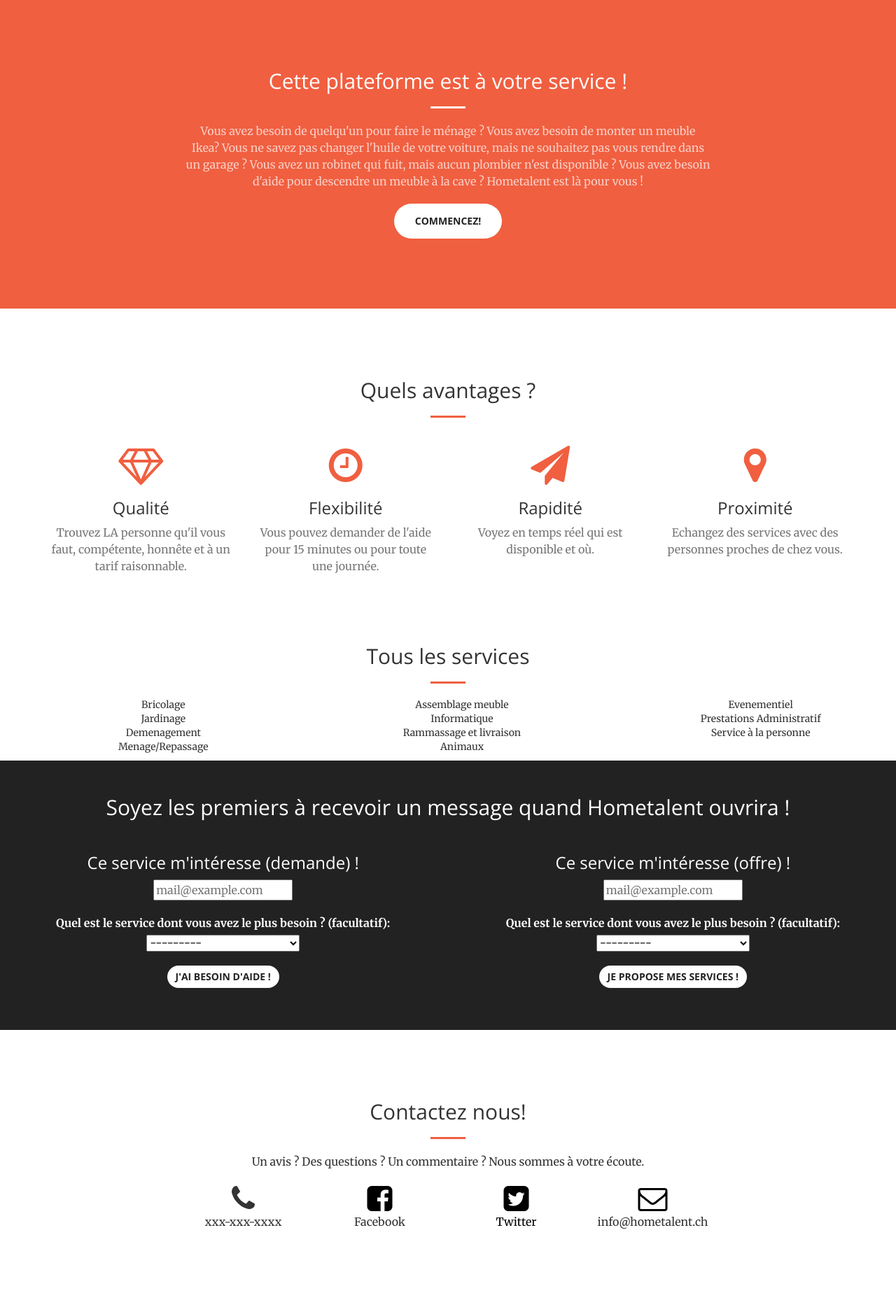
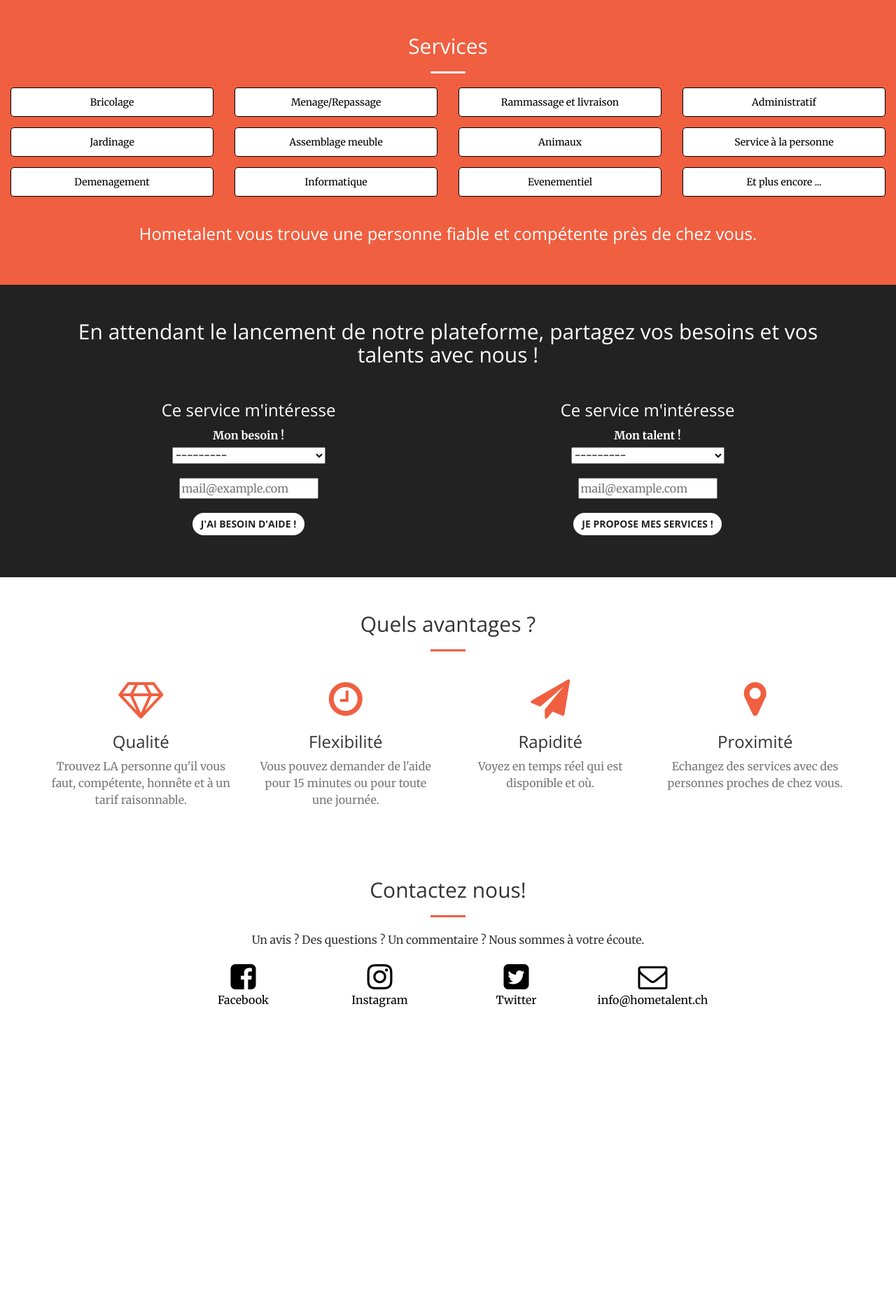
Before and after one commit to HomeTalent/my-first-blog, a Django app: page / in a window 1280 px wide. Shown: the part 801-2679 px from the top of the page at 70% size. After the commit the page ends 2241 px from the top, so only its background shows below. Run offline with Django 3.2, Linux system fonts and the light colour scheme; some libraries are stand-ins or nearby versions.

Commit message:
Prise en compte nouveaux retour

```diff
--- a/blog/forms.py
+++ b/blog/forms.py
@@ -9,15 +9,30 @@ class PostForm(forms.ModelForm):
         model = Post
         fields = ('title', 'text',)
 
-class MailForm(forms.ModelForm):
+class MailFormAsker(forms.ModelForm):
 
     class Meta:
         model = Mail
-        fields = ('address','service')
+        fields = ('service','address','user_type')
         widgets = {
             'address': forms.EmailInput(attrs={'placeholder': 'mail@example.com'}),
+            'user_type': forms.HiddenInput()
         }
         labels = {
-            'address': '',
-            'service': 'Quel est le service dont vous avez le plus besoin ? (facultatif)'
+            'service': 'Mon besoin !',
+            'address': ''
         }
+
+class MailFormTasker(forms.ModelForm):
+
+    class Meta:
+        model = Mail
+        fields = ('service','address','user_type')
+        widgets = {
+            'address': forms.EmailInput(attrs={'placeholder': 'mail@example.com'}),
+            'user_type': forms.HiddenInput()
+        }
+        labels = {
+            'service': 'Mon talent !',
+            'address': ''
+        }
--- a/blog/static/css/blog.css
+++ b/blog/static/css/blog.css
@@ -40,6 +40,10 @@ h1, h2, h3, h4 {
     width: 100%;
 }
 
+.post-form label {
+    display: block;
+}
+
 .top-menu, .top-menu:hover, .top-menu:visited {
     color: #ffffff;
     float: right;
--- a/blog/templates/index.html
+++ b/blog/templates/index.html
@@ -34,8 +34,20 @@
         <script src="https://oss.maxcdn.com/libs/respond.js/1.4.2/respond.min.js"></script>
     <![endif]-->
     <style>
+        #homeHeading {
+            background-color: black;
+        }
+
         .services-list li {
             list-style: none;
+            color: black;
+            margin-bottom: 15px;
+            border: 1px solid black;
+            border-radius: 5px;
+        }
+
+        hr.secondary {
+            border-color: white;
         }
 
         #id_service {
@@ -62,13 +74,10 @@
             <div class="collapse navbar-collapse" id="bs-example-navbar-collapse-1">
                 <ul class="nav navbar-nav navbar-right">
                     <li>
-                        <a class="page-scroll" href="#about">Concept</a>
+                        <a class="page-scroll" href="#header">Concept</a>
                     </li>
                     <li>
-                        <a class="page-scroll" href="#services">Service</a>
-                    </li>
-                    <li>
-                        <a class="page-scroll" href="#portfolio">Exemples</a>
+                        <a class="page-scroll" href="#services">Service &amp; Exemples</a>
                     </li>
                     <li>
                         <a class="page-scroll" href="#contact">Contact</a>
@@ -80,7 +89,7 @@
         <!-- /.container-fluid -->
     </nav>
 
-    <header>
+    <!--<header>
         <div class="header-content">
             <div class="header-content-inner">
                 <h1 id="homeHeading"><span style="background-color:rgba(0,0,0,.75);">Besoin d'un coup de main?</span></h1>
@@ -89,9 +98,18 @@
                 <a href="#about" class="btn btn-primary btn-xl page-scroll">Découvrez le concept</a>
             </div>
         </div>
+    </header>-->
+
+    <header id="header">
+        <div class="header-content">
+            <div class="header-content-inner">
+                <h1 id="homeHeading">De quel talent avez-vous besoin ?</h1>
+                <hr>
+            </div>
+        </div>
     </header>
 
-    <section class="bg-primary" id="about">
+    <!--<section class="bg-primary" id="about">
         <div class="container">
             <div class="row">
                 <div class="col-lg-8 col-lg-offset-2 text-center">
@@ -102,83 +120,44 @@
                 </div>
             </div>
         </div>
-    </section>
-
-    <section id="services">
+    </section>-->
+    <aside class="bg-primary" id="services">
         <div class="container">
             <div class="row">
                 <div class="col-lg-12 text-center">
-                    <h2 class="section-heading">Quels avantages ?</h2>
-                    <hr class="primary">
-                </div>
-            </div>
-        </div>
-        <div class="container">
-            <div class="row">
-                <div class="col-lg-3 col-md-6 text-center">
-                    <div class="service-box">
-                        <i class="fa fa-4x fa-diamond text-primary sr-icons"></i>
-                        <h3>Qualité</h3>
-                        <p class="text-muted">Trouvez LA personne qu'il vous faut, compétente, honnête et à un tarif raisonnable.</p>
-                    </div>
-                </div>
-                <div class="col-lg-3 col-md-6 text-center">
-                    <div class="service-box">
-                        <i class="fa fa-4x fa-clock-o text-primary sr-icons"></i>
-                        <h3>Flexibilité</h3>
-                        <p class="text-muted">Vous pouvez demander de l'aide pour 15 minutes ou pour toute une journée.</p>
-                    </div>
-                </div>
-                <div class="col-lg-3 col-md-6 text-center">
-                    <div class="service-box">
-                        <i class="fa fa-4x fa-paper-plane text-primary sr-icons"></i>
-                        <h3>Rapidité</h3>
-                        <p class="text-muted">Voyez en temps réel qui est disponible et où.</p>
-                    </div>
-                </div>
-                <div class="col-lg-3 col-md-6 text-center">
-                    <div class="service-box">
-                        <i class="fa fa-4x fa-map-marker text-primary sr-icons"></i>
-                        <h3>Proximité</h3>
-                        <p class="text-muted">Echangez des services avec des personnes proches de chez vous.</p>
-                    </div>
-                </div>
-            </div>
-        </div>
-    </section>
-
-    <section class="no-padding" id="portfolio">
-        <div class="container">
-            <div class="row">
-                <div class="col-lg-12 text-center">
-                    <h2 class="section-heading">Tous les services</h2>
-                    <hr class="primary">
+                    <h2 class="section-heading">Services</h2>
+                    <hr class="secondary">
                 </div>
             </div>
         </div>
         <div class="container-fluid">
-            <div class="row no-gutter popup-gallery">
-                <div class="col-lg-4 col-sm-6 text-center">
-                    <ul class="services-list">
-                        <li>Bricolage</li>
-                        <li>Jardinage</li>
-                        <li>Demenagement</li>
-                        <li>Menage/Repassage</li>
+            <div class="row">
+                <div class="col-lg-3 col-sm-6 text-center">
+                    <ul class="list-group services-list">
+                        <li class="list-group-item">Bricolage</li>
+                        <li class="list-group-item">Jardinage</li>
+                        <li class="list-group-item">Demenagement</li>
                     </ul>
                 </div>
-                <div class="col-lg-4 col-sm-6 text-center">
-                    <ul class="services-list">
-                        <li>Assemblage meuble</li>
-                        <li>Informatique</li>
-                        <li>Rammassage et livraison </li>
-                        <li>Animaux</li>
+                <div class="col-lg-3 col-sm-6 text-center">
+                    <ul class="list-group services-list">
+                        <li class="list-group-item">Menage/Repassage</li>
+                        <li class="list-group-item">Assemblage meuble</li>
+                        <li class="list-group-item">Informatique</li>
                     </ul>
                 </div>
-                <div class="col-lg-4 col-sm-6 text-center">
-                    <ul class="services-list">
-                        <li>Evenementiel</li>
-                        <li>Prestations Administratif</li>
-                        <li>Service à la personne</li>
+                <div class="col-lg-3 col-sm-6 text-center">
+                    <ul class="list-group services-list">
+                        <li class="list-group-item">Rammassage et livraison </li>
+                        <li class="list-group-item">Animaux</li>
+                        <li class="list-group-item">Evenementiel</li>
+                    </ul>
+                </div>
+                <div class="col-lg-3 col-sm-6 text-center">
+                    <ul class="list-group services-list">
+                        <li class="list-group-item">Administratif</li>
+                        <li class="list-group-item">Service à la personne</li>
+                        <li class="list-group-item">Et plus encore ...</li>
                     </ul>
                 </div>
                 <!--<div class="col-lg-4 col-sm-6">
@@ -272,22 +251,25 @@
                     </a>
                 </div>-->
             </div>
+            <h3 class="text-center">Hometalent vous trouve une personne fiable et compétente près de chez vous.</h3>
         </div>
-    </section>
+    </aside>
 
     <aside class="bg-dark">
         <div class="container text-center">
             <div class="call-to-action">
-                <h2>Soyez les premiers à recevoir un message quand Hometalent ouvrira !</h2>
-                <form method="POST" style="float : left" class="post-form">{% csrf_token %}
-                    <h3>Ce service m'intéresse (demande) !</h3>
-                    {{ form.as_p }}
+                <h2>En attendant le lancement de notre plateforme, partagez vos besoins et vos talents avec nous !</h2>
+                <form method="POST" class="col-lg-6 post-form">
+                    <h3>Ce service m'intéresse</h3>
+                    {{ asker_form.as_p }}
+                    {% csrf_token %}
                     <button type="submit" name="userbutton" class="save btn btn-default">J'AI BESOIN D'AIDE !</button>
                 </form>
 
-                <form method="POST" style="float : right" class="post-form">{% csrf_token %}
-                    <h3>Ce service m'intéresse (offre) !</h3>
-                    {{ form.as_p }}
+                <form method="POST" class="col-lg-6 post-form">
+                    <h3>Ce service m'intéresse</h3>
+                    {{ tasker_form.as_p }}
+                    {% csrf_token %}
                     <button type="submit" name="offerbutton" class="save btn btn-default">JE PROPOSE MES SERVICES !</button>
                 </form>
 
@@ -295,7 +277,50 @@
         </div>
     </aside>
 
-    <section id="contact">
+    <aside id="services">
+        <div class="container">
+            <div class="row">
+                <div class="col-lg-12 text-center">
+                    <h2 class="section-heading">Quels avantages ?</h2>
+                    <hr class="primary">
+                </div>
+            </div>
+        </div>
+        <div class="container">
+            <div class="row">
+                <div class="col-lg-3 col-md-6 text-center">
+                    <div class="service-box">
+                        <i class="fa fa-4x fa-diamond text-primary sr-icons"></i>
+                        <h3>Qualité</h3>
+                        <p class="text-muted">Trouvez LA personne qu'il vous faut, compétente, honnête et à un tarif raisonnable.</p>
+                    </div>
+                </div>
+                <div class="col-lg-3 col-md-6 text-center">
+                    <div class="service-box">
+                        <i class="fa fa-4x fa-clock-o text-primary sr-icons"></i>
+                        <h3>Flexibilité</h3>
+                        <p class="text-muted">Vous pouvez demander de l'aide pour 15 minutes ou pour toute une journée.</p>
+                    </div>
+                </div>
+                <div class="col-lg-3 col-md-6 text-center">
+                    <div class="service-box">
+                        <i class="fa fa-4x fa-paper-plane text-primary sr-icons"></i>
+                        <h3>Rapidité</h3>
+                        <p class="text-muted">Voyez en temps réel qui est disponible et où.</p>
+                    </div>
+                </div>
+                <div class="col-lg-3 col-md-6 text-center">
+                    <div class="service-box">
+                        <i class="fa fa-4x fa-map-marker text-primary sr-icons"></i>
+                        <h3>Proximité</h3>
+                        <p class="text-muted">Echangez des services avec des personnes proches de chez vous.</p>
+                    </div>
+                </div>
+            </div>
+        </div>
+    </aside>
+
+    <aside id="contact">
         <div class="container">
             <div class="row">
                 <div class="col-lg-8 col-lg-offset-2 text-center">
@@ -303,25 +328,33 @@
                     <hr class="primary">
                     <p>Un avis ? Des questions ? Un commentaire ? Nous sommes à votre écoute.</p>
                 </div>
-                <div class="col-lg-2 col-lg-offset-2 text-center">
-                    <i class="fa fa-phone fa-3x sr-contact"></i>
-                    <p>xxx-xxx-xxxx</p>
+                <div class="col-lg-2 col-lg-offset-2 text-center" >
+                    <a href="#" style="color:black;">
+                        <i class="fa fa-facebook-square fa-3x sr-contact"></i>
+                        <p>Facebook</p>
+                    </a>
                 </div>
-                <div class="col-lg-2 text-center" >
-                    <a href="#"><i style="color:black;" class="fa fa-facebook-square fa-3x sr-contact"></i></a>
-                    <p>Facebook</p>
-                </div>
-                <div class="col-lg-2 text-center" style="color:black;">
-                    <a href="#"><i style="color:black;" class="fa fa-twitter-square fa-3x sr-contact"></i></a>
-                    <p>Twitter</p>
+                 <div class="col-lg-2 text-center">
+                    <a href="#" style="color:black;">
+                        <i class="fa fa-instagram fa-3x sr-contact"></i>
+                        <p>Instagram</p>
+                    </a>
                 </div>
                 <div class="col-lg-2 text-center">
-                    <a href="mailto:info@hometalent.ch"><i style="color:black;" class="fa fa-envelope-o fa-3x sr-contact"></i></a>
-                    <p>info@hometalent.ch</p>
+                    <a href="#" style="color:black;">
+                        <i class="fa fa-twitter-square fa-3x sr-contact"></i>
+                        <p>Twitter</p>
+                    </a>
+                </div>
+                <div class="col-lg-2 text-center">
+                    <a href="mailto:info@hometalent.ch" style="color:black;" >
+                        <i class="fa fa-envelope-o fa-3x sr-contact"></i>
+                        <p>info@hometalent.ch</p>
+                    </a>
                 </div>
             </div>
         </div>
-    </section>
+    </aside>
 
     <!-- jQuery -->
     <script src="vendor/jquery/jquery.min.js"></script>
--- a/blog/views.py
+++ b/blog/views.py
@@ -2,59 +2,25 @@ from django.shortcuts import render
 from django.utils import timezone
 from .models import Post
 from django.shortcuts import render, get_object_or_404
-from .forms import PostForm
-from .forms import MailForm
+from .forms import MailFormAsker
+from .forms import MailFormTasker
 from django.shortcuts import redirect
 
 def index(request):
-     if request.method == "POST":
-         form = MailForm(request.POST)
-         if form.is_valid():
+    if request.method == "POST":
+        if 'userbutton' in request.POST:
+            form = MailFormAsker(request.POST)
+        elif 'offerbutton' in request.POST:
+                form = MailFormTasker(request.POST)
+
+        if form.is_valid():
             mail = form.save(commit=False)
-            if 'userbutton' in request.POST:
-                mail.address = "user-" + mail.address
-            elif 'offerbutton' in request.POST:
-                mail.address = "offer-" + mail.address
-
             mail.save()
             return redirect('/', pk=mail.pk)
-         else:
-            form=MailForm()
-     else:
-         form = MailForm()
-     return render(request, 'index.html', {'form': form})
-
-# def post_list(request):
-#     posts = Post.objects.filter(published_date__lte=timezone.now()).order_by('published_date')
-#     return render(request, 'blog/post_list.html', {'posts': posts})
-
-# def post_detail(request, pk):
-#     post = get_object_or_404(Post, pk=pk)
-#     return render(request, 'blog/post_detail.html', {'post': post})
-
-# def post_new(request):
-#     if request.method == "POST":
-#         form = PostForm(request.POST)
-#         if form.is_valid():
-#             post = form.save(commit=False)
-#             post.author = request.user
-#             post.published_date = timezone.now()
-#             post.save()
-#             return redirect('post_detail', pk=post.pk)
-#     else:
-#         form = PostForm()
-#     return render(request, 'blog/post_edit.html', {'form': form})
-
-# def post_edit(request, pk):
-# 	post = get_object_or_404(Post, pk=pk)
-# 	if request.method == "POST":
-# 	    form = PostForm(request.POST, instance=post)
-# 	    if form.is_valid():
-# 	        post = form.save(commit=False)
-# 	        post.author = request.user
-# 	        post.published_date = timezone.now()
-# 	        post.save()
-# 	        return redirect('post_detail', pk=post.pk)
-# 	else:
-# 	    form = PostForm(instance=post)
-# 	return render(request, 'blog/post_edit.html', {'form': form})
+        else:
+            asker_form=MailFormAsker(initial={'user_type': 'A'})
+            tasker_form=MailFormTasker(initial={'user_type': 'T'})
+    else:
+        asker_form=MailFormAsker(initial={'user_type': 'A'})
+        tasker_form=MailFormTasker(initial={'user_type': 'T'})
+    return render(request, 'index.html', {'asker_form': asker_form, 'tasker_form': tasker_form})
--- a/docker-compose.yml
+++ b/docker-compose.yml
@@ -18,3 +18,7 @@ services:
      - db:db653674001.db.1and1.com
    depends_on:
      - db
+   environment:
+     - MYSQL_DATABASE
+     - MYSQL_USER
+     - MYSQL_PASSWORD
```
Also changed, not shown: blog/models.py (+12 -1 lines), blog/migrations/0003_auto_20161030_1840.py (added).
